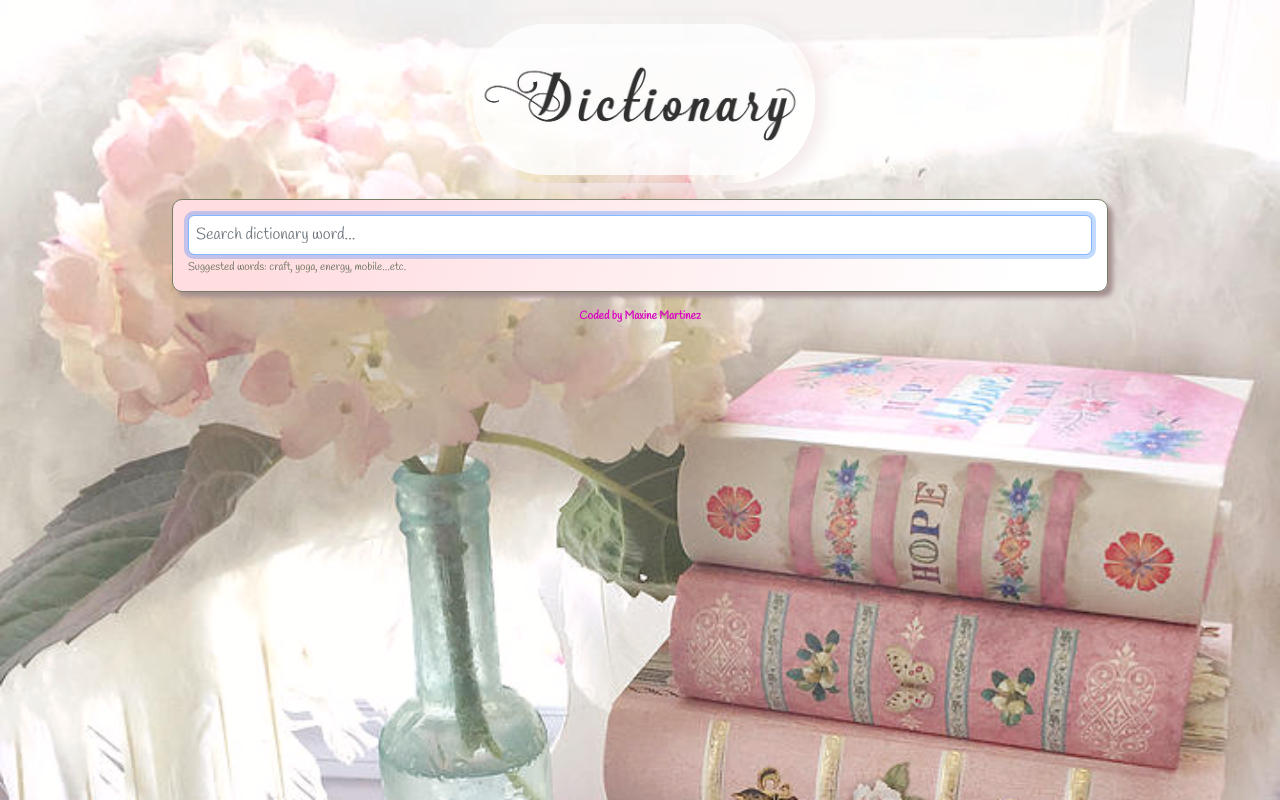
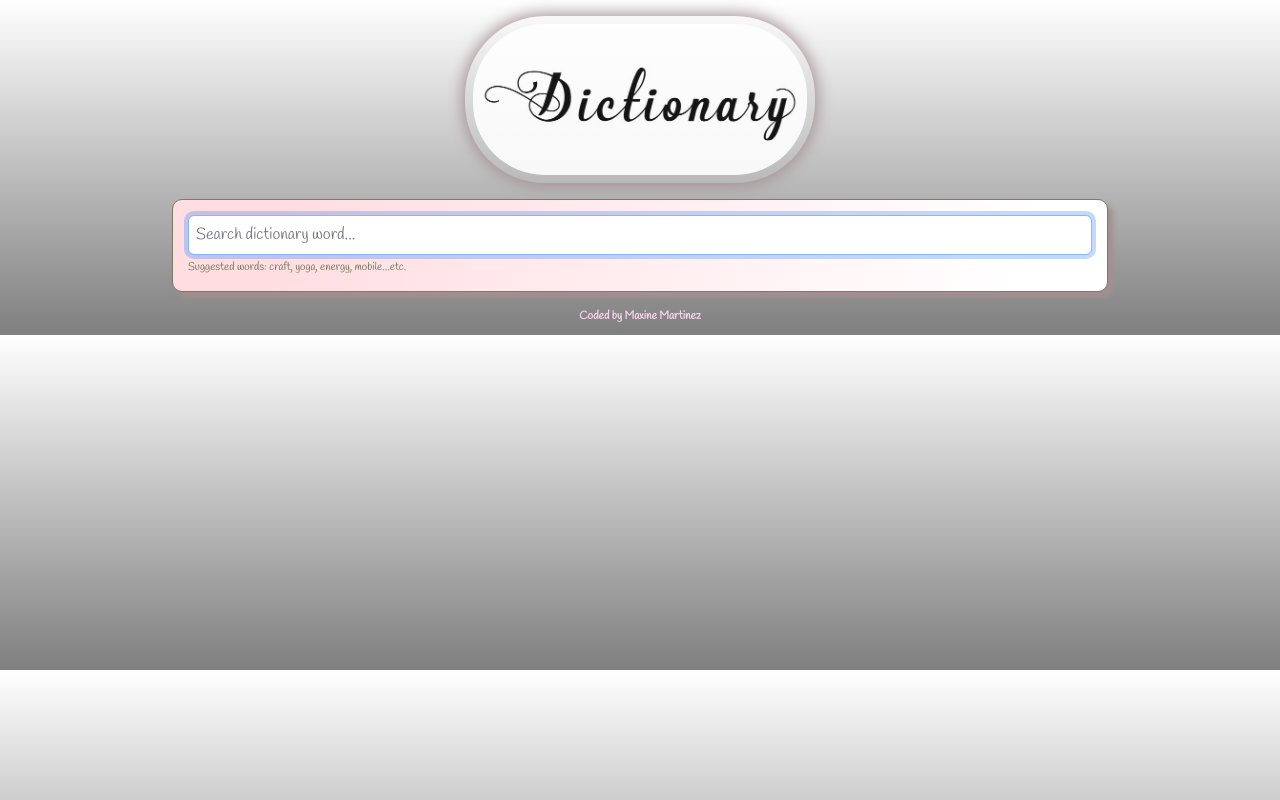
Before and after one commit to Maxine15x/dictionary-app, a React (Create React App) app: page / in a window 1280 px wide. Built offline with nearby package versions, Linux system fonts and the light colour scheme; no server answers.

Commit message:
removed background image

```diff
--- a/src/App.css
+++ b/src/App.css
@@ -3,7 +3,7 @@ body {
 }
 
 a {
-	color: #c87caf;
+	color: #c24e9bc0;
 }
 
 .App {
@@ -18,15 +18,15 @@ a {
 .App-logo {
 	max-width: 350px;
 	border-radius: 80px;
-	box-shadow: 5px 5px 15px 5px rgb(243, 231, 233);
+	box-shadow: 0px 0px 15px 3px rgb(164, 143, 144);
 	display: block;
 	margin: 0 auto;
 	padding: 8px;
-	opacity: 0.8;
+	opacity: 0.9;
 }
 
 .App footer {
-	color: #d907c1;
+	color: #f9d4ef;
 	font-size: small;
 	font-weight: bolder;
 	text-align: center;
--- a/src/App.js
+++ b/src/App.js
@@ -10,7 +10,7 @@ export default function App() {
 					<img src={logo} className="App-logo img-fluid" alt="logo" />
 				</header>
 				<main>
-					<Dictionary defaultKeyword="book"/>
+					<Dictionary defaultKeyword="book" />
 				</main>
 				<footer>
 					<small>Coded by Maxine Martinez</small>
--- a/src/Dictionary.css
+++ b/src/Dictionary.css
@@ -13,7 +13,7 @@
 
 .Dictionary input {
 	padding: 7px 7px;
-	color: #5d5e5a;
+	color: #3b3e31;
 }
 
 .Dictionary .hint {
--- a/src/Synonyms.css
+++ b/src/Synonyms.css
@@ -1,5 +1,5 @@
 .Synonyms {
-	color: #c87caf;
+	color: #c24e9bc0;
 	margin: 9px 23px;
 	padding: 0;
 }
--- a/src/index.css
+++ b/src/index.css
@@ -1,6 +1,8 @@
 body {
-	color: #626b55;
-	margin: 0;
-	background-size: 100%;
-	background-image: url("book.png");
+	color: #607049;
+	background: linear-gradient(
+		-180deg,
+		rgba(255, 255, 255, 0.5) 0%,
+		rgba(0, 0, 0, 0.5) 100%
+	);
 }
```
